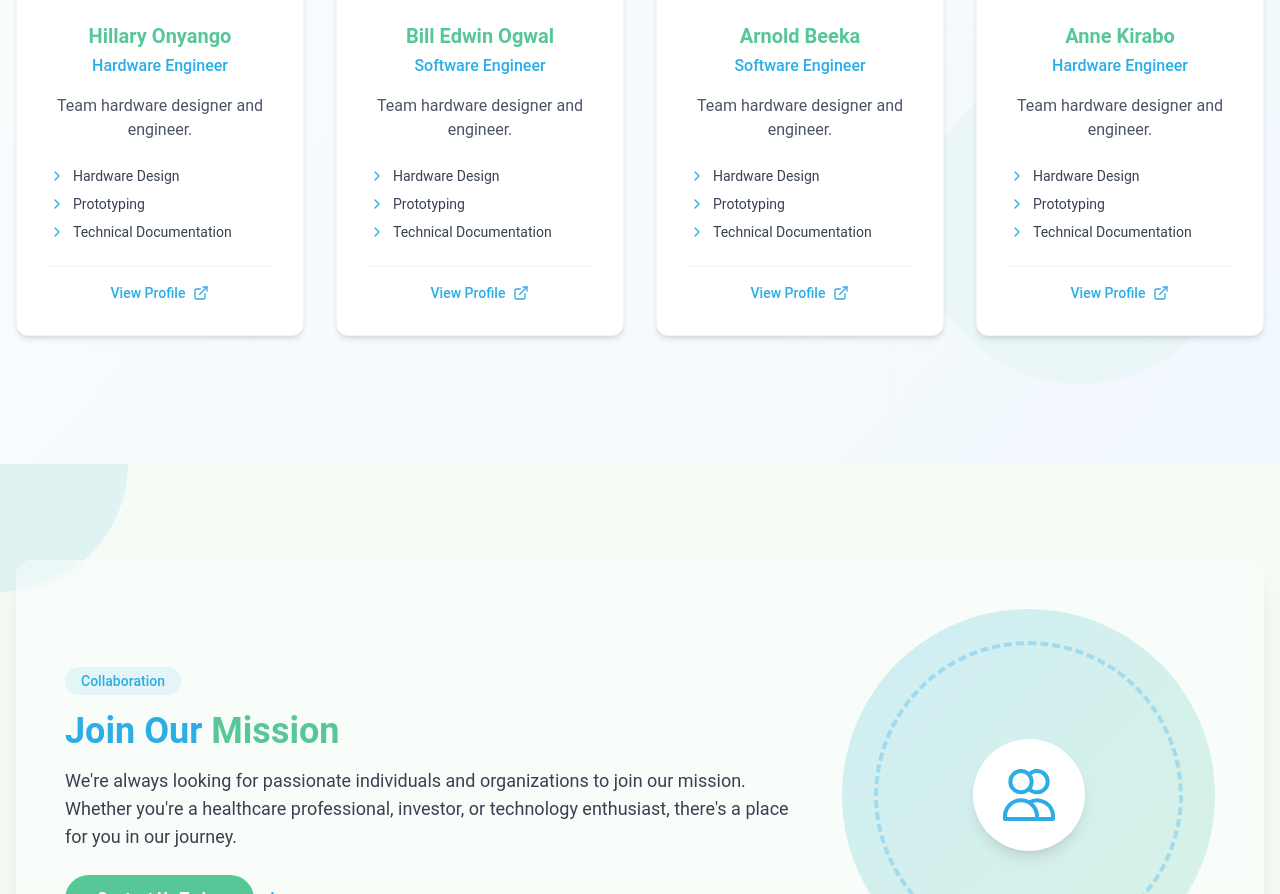
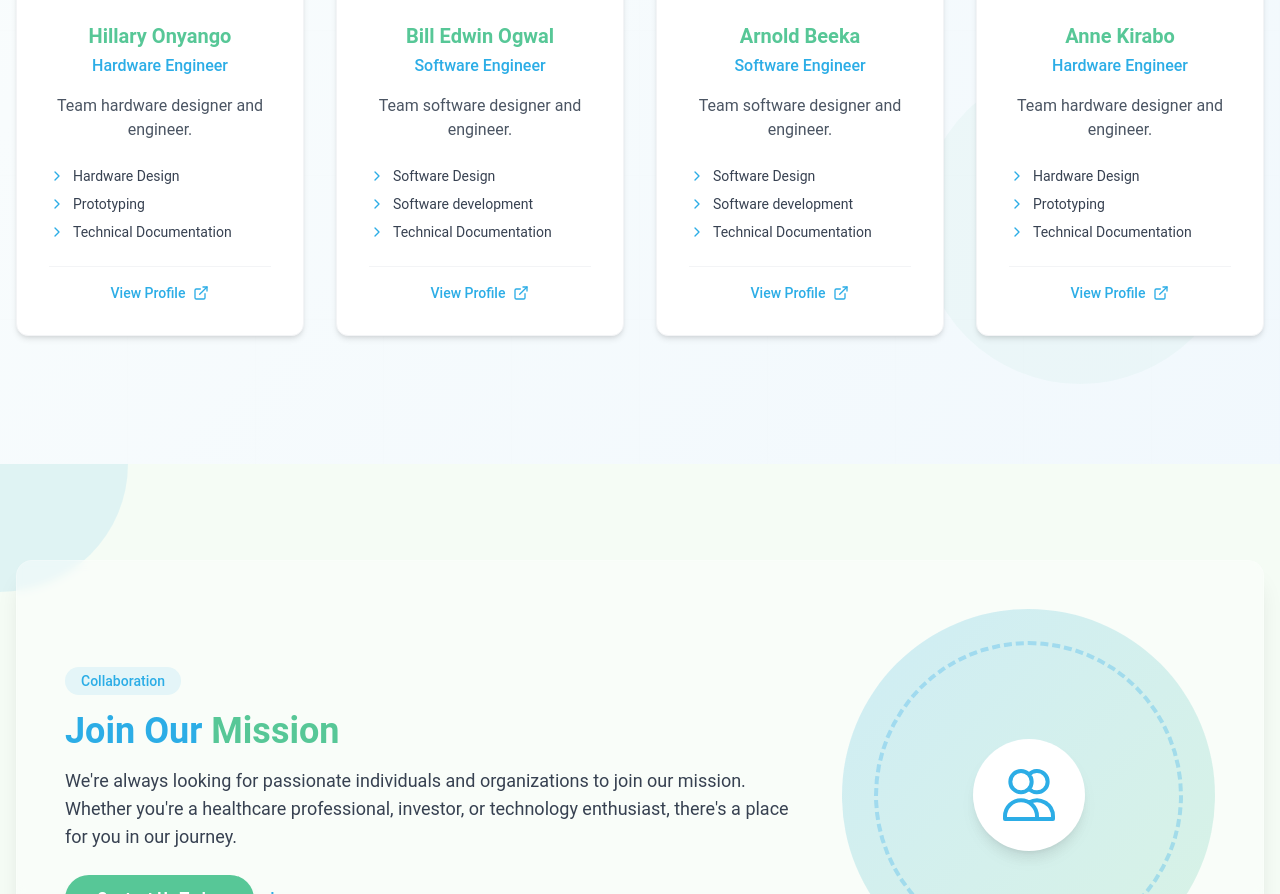
Before and after one commit to arnobeek/BiliWatch, a React (Vite) app: page /team in a window 1280 px wide. Shown: the part 2436-3330 px from the top of the page. Built offline with nearby package versions, Linux system fonts and the light colour scheme.

Commit message:
First Commit after deployment

```diff
--- a/app/components/Team/TeamMemberSection/TeamMembersSection.jsx
+++ b/app/components/Team/TeamMemberSection/TeamMembersSection.jsx
@@ -44,15 +44,15 @@ export default function TeamMembersSection() {
     {
       name: "Bill Edwin Ogwal",
       role: "Software Engineer",
-      description: "Team hardware designer and engineer.",
-      expertise: ["Hardware Design", "Prototyping", "Technical Documentation"],
+      description: "Team software designer and engineer.",
+      expertise: ["Software Design", "Software development", "Technical Documentation"],
       color: "from-purple-500 to-indigo-500"
     },
     {
       name: "Arnold Beeka",
       role: "Software Engineer",
-      description: "Team hardware designer and engineer.",
-      expertise: ["Hardware Design", "Prototyping", "Technical Documentation"],
+      description: "Team software designer and engineer.",
+      expertise: ["Software Design", "Software development", "Technical Documentation"],
       color: "from-purple-500 to-indigo-500"
     },
     {
```
